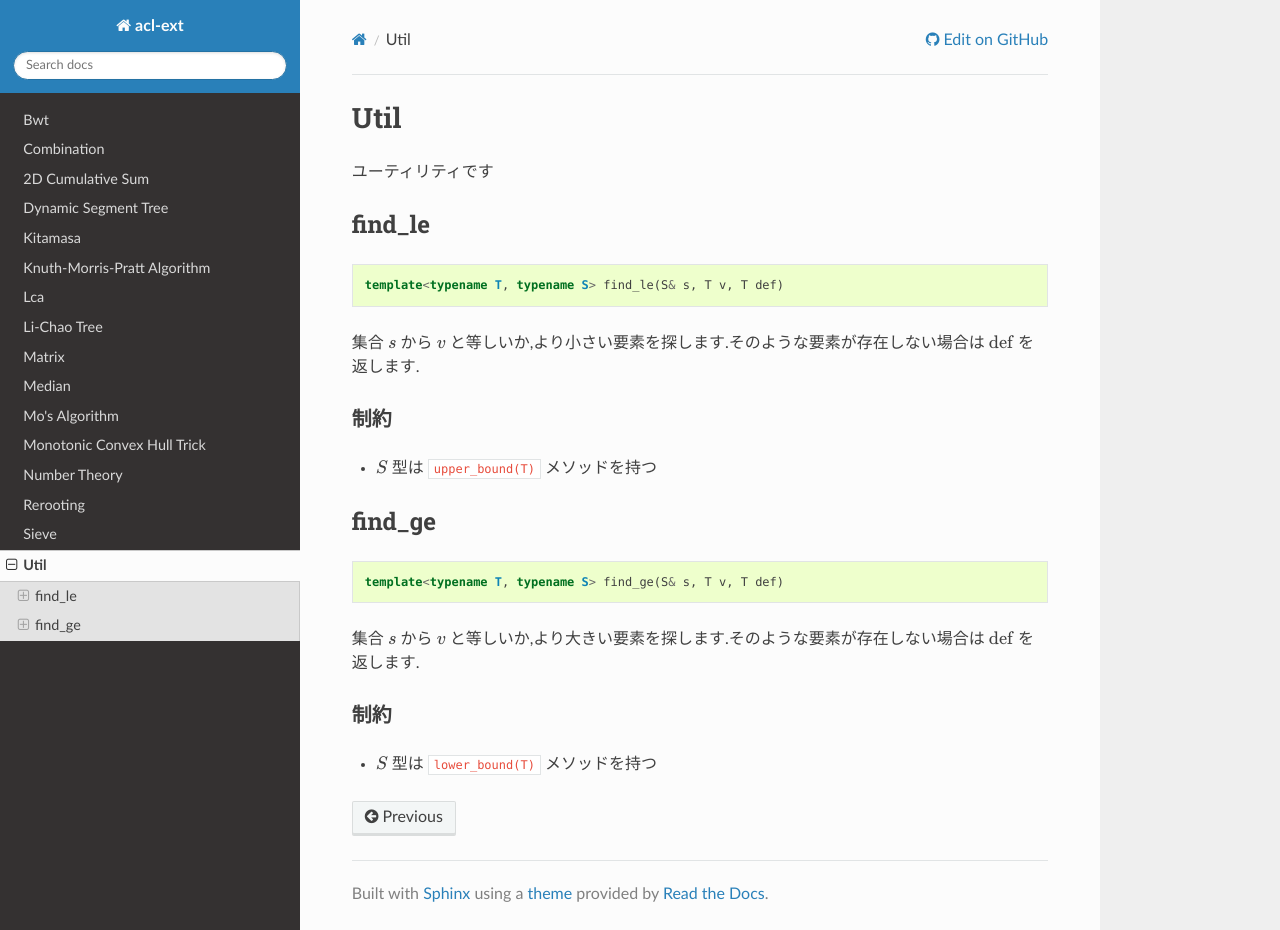
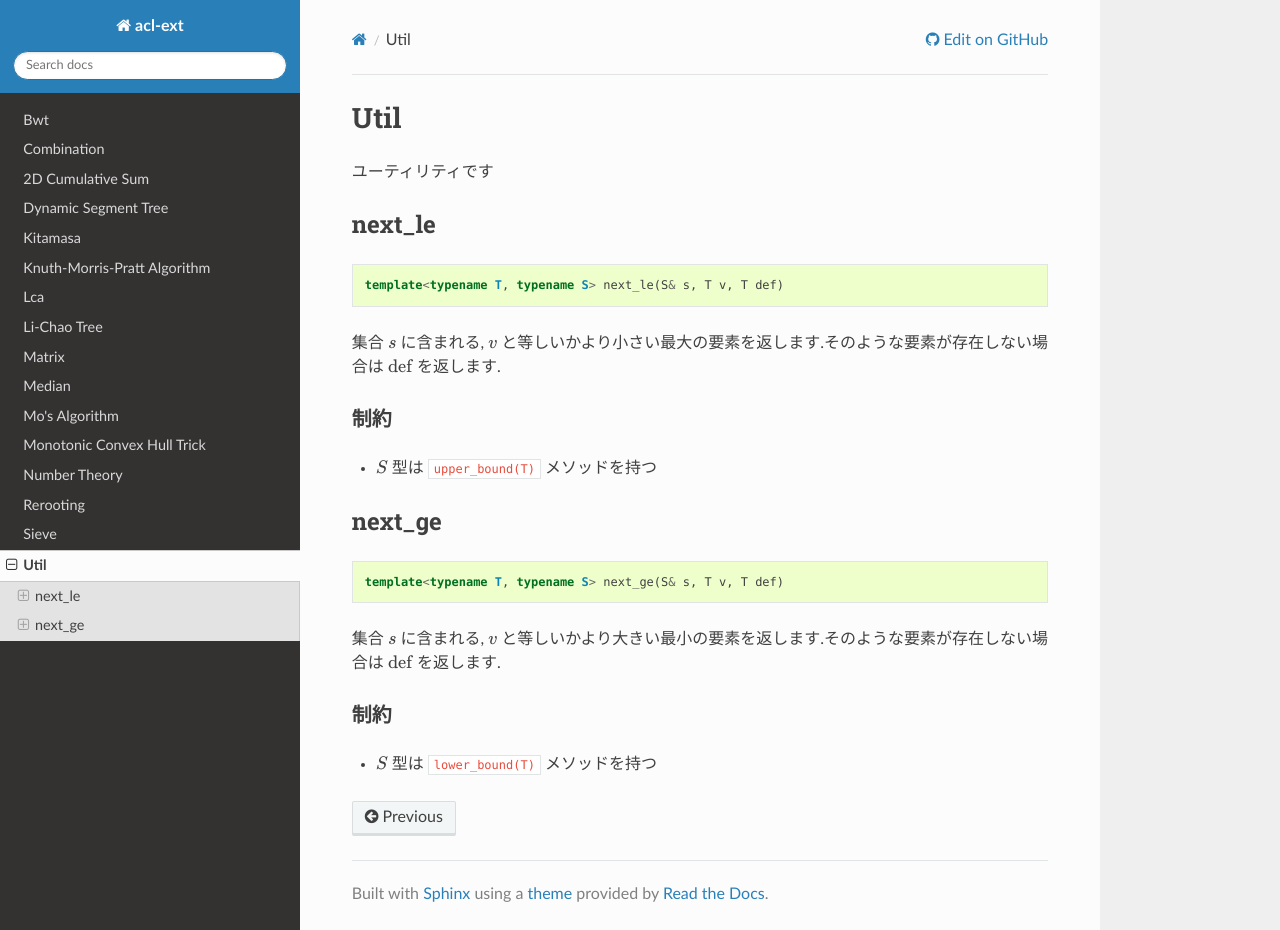
Before and after one commit to prfss/aclib-cpp, a Sphinx documentation site: the page built from doc/util.rst, in a window 1280 px wide and 930 px high. Built offline with Sphinx 7.4.7 and the Read the Docs theme 2.0.0, drawn with Linux system fonts in a browser that asks for light colours.

Commit message:
Rename `find_le` -> `next_le`
- Rename `find_ge` -> `next_ge`
- Update util.rst

```diff
--- a/doc/util.rst
+++ b/doc/util.rst
@@ -3,27 +3,27 @@ Util
 
 ユーティリティです
 
-find_le
+next_le
 *******
 .. code-block:: cpp
 
-  template<typename T, typename S> find_le(S& s, T v, T def)
+  template<typename T, typename S> next_le(S& s, T v, T def)
 
 
-集合 :math:`s` から :math:`v` と等しいか,より小さい要素を探します.そのような要素が存在しない場合は :math:`\mathrm{def}` を返します.
+集合 :math:`s` に含まれる, :math:`v` と等しいかより小さい最大の要素を返します.そのような要素が存在しない場合は :math:`\mathrm{def}` を返します.
 
 制約
 ====
 - :math:`S` 型は ``upper_bound(T)`` メソッドを持つ
 
-find_ge
+next_ge
 *******
 .. code-block:: cpp
 
-  template<typename T, typename S> find_ge(S& s, T v, T def)
+  template<typename T, typename S> next_ge(S& s, T v, T def)
 
 
-集合 :math:`s` から :math:`v` と等しいか,より大きい要素を探します.そのような要素が存在しない場合は :math:`\mathrm{def}` を返します.
+集合 :math:`s` に含まれる, :math:`v` と等しいかより大きい最小の要素を返します.そのような要素が存在しない場合は :math:`\mathrm{def}` を返します.
 
 制約
 ====
```
Also changed, not shown: 1 other file.
